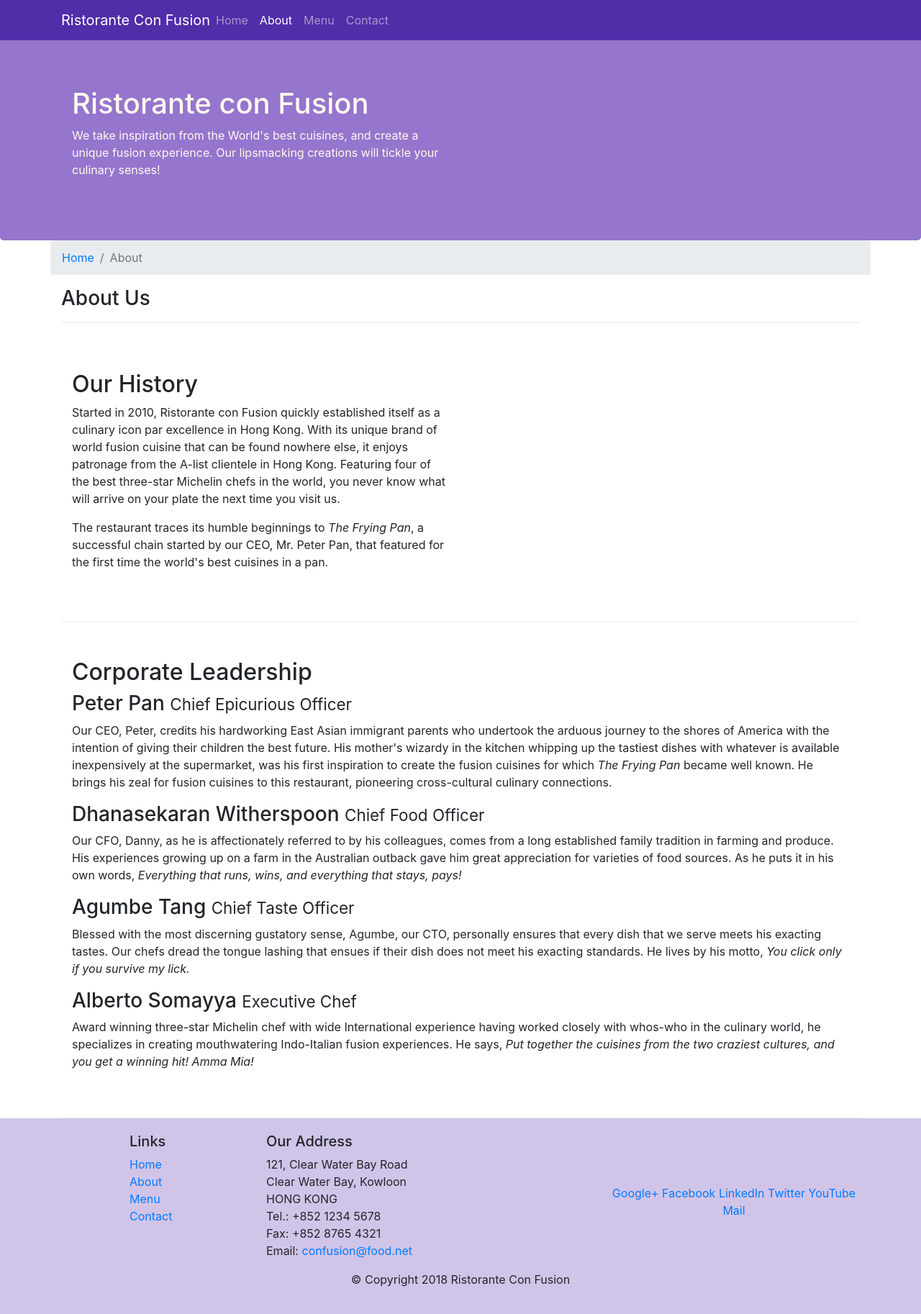
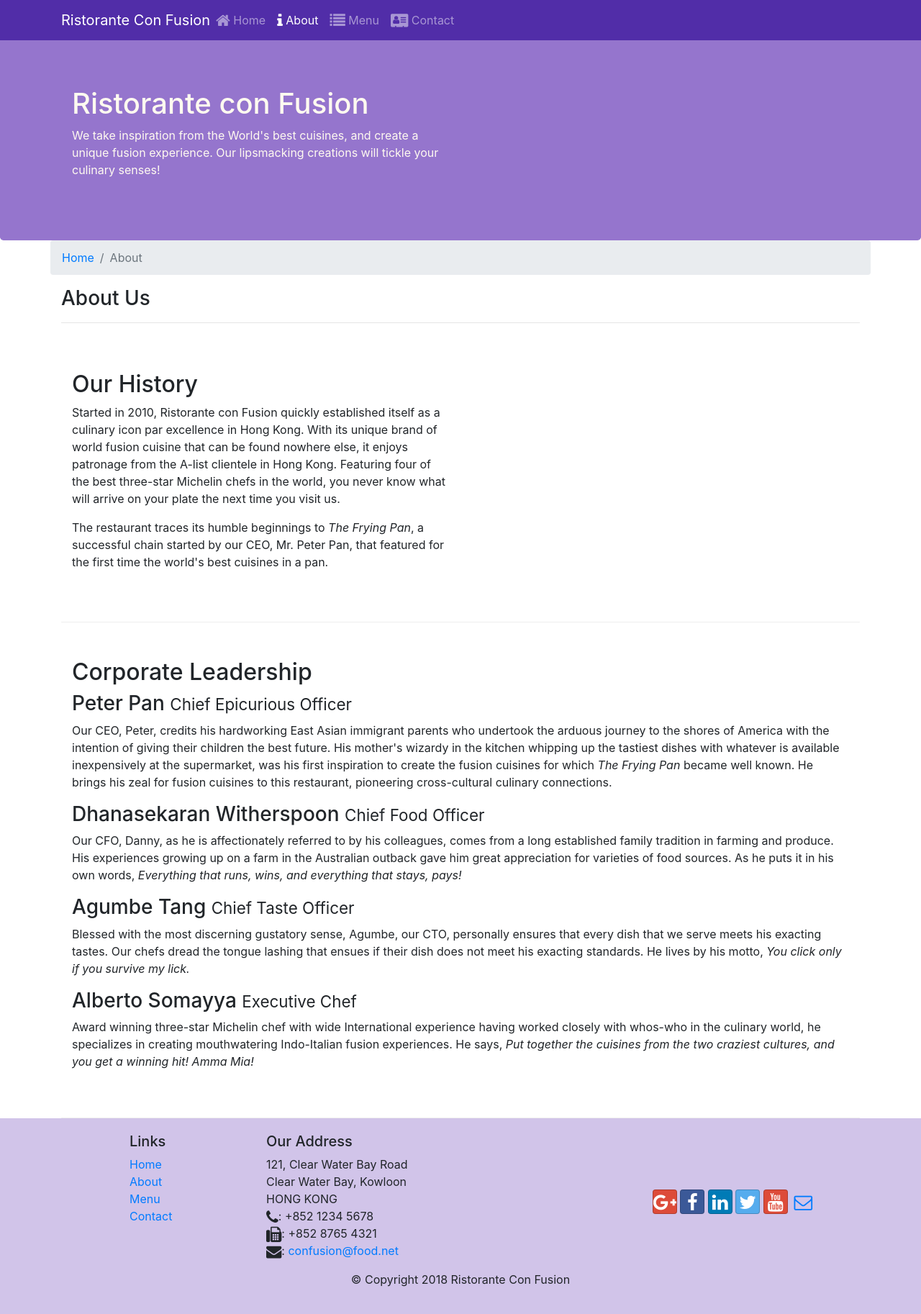
Before and after one commit to munikarmanish/coursera-bootstrap-confusion, a website: page aboutus.html in a window 1280 px wide. Shown: the whole page at 72% size. Drawn offline with nearby package versions, Linux system fonts and the light colour scheme.

Commit message:
font-awesome and social icons

```diff
--- a/aboutus.html
+++ b/aboutus.html
@@ -11,6 +11,9 @@
 
   <!-- Bootstrap CSS -->
   <link rel="stylesheet" href="node_modules/bootstrap/dist/css/bootstrap.min.css">
+  <link rel="stylesheet" href="node_modules/font-awesome/css/font-awesome.min.css">
+  <link rel="stylesheet" href="node_modules/bootstrap-social/bootstrap-social.css">
+  <!-- Custom CSS -->
   <link rel="stylesheet" href="css/styles.css">
 </head>
 
@@ -24,10 +27,10 @@
       <a class="navbar-brand mr-auto" href="/">Ristorante Con Fusion</a>
       <div class="collapse navbar-collapse" id="Navbar">
         <ul class="navbar-nav mr-auto">
-          <li class="nav-item"><a href="/" class="nav-link">Home</a></li>
-          <li class="nav-item active"><a href="/aboutus.html" class="nav-link">About</a></li>
-          <li class="nav-item"><a href="#" class="nav-link">Menu</a></li>
-          <li class="nav-item"><a href="#" class="nav-link">Contact</a></li>
+          <li class="nav-item"><a href="/" class="nav-link"><i class="fa fa-home fa-lg"></i> Home</a></li>
+          <li class="nav-item active"><a href="/aboutus.html" class="nav-link"><i class="fa fa-info fa-lg"></i> About</a></li>
+          <li class="nav-item"><a href="#" class="nav-link"><i class="fa fa-list fa-lg"></i> Menu</a></li>
+          <li class="nav-item"><a href="#" class="nav-link"><i class="fa fa-address-card fa-lg"></i> Contact</a></li>
         </ul>
       </div>
     </div>
@@ -136,20 +139,19 @@
             121, Clear Water Bay Road
             <br> Clear Water Bay, Kowloon
             <br> HONG KONG
-            <br> Tel.: +852 1234 5678
-            <br> Fax: +852 8765 4321
-            <br> Email:
-            <a href="mailto:confusion@food.net">confusion@food.net</a>
+            <br> <i class="fa fa-phone fa-lg"></i>: +852 1234 5678
+            <br> <i class="fa fa-fax fa-lg"></i>: +852 8765 4321
+            <br> <i class="fa fa-envelope fa-lg"></i>: <a href="mailto:confusion@food.net">confusion@food.net</a>
           </address>
         </div>
         <div class="col-12 col-sm-4 align-self-center">
           <div class="text-center">
-            <a href="http://google.com/+">Google+</a>
-            <a href="http://www.facebook.com/profile.php?id=">Facebook</a>
-            <a href="http://www.linkedin.com/in/">LinkedIn</a>
-            <a href="http://twitter.com/">Twitter</a>
-            <a href="http://youtube.com/">YouTube</a>
-            <a href="mailto:">Mail</a>
+            <a href="http://google.com/+" class="btn btn-social-icon btn-google"><i class="fa fa-google-plus fa-lg"></i></a>
+            <a href="http://www.facebook.com/profile.php?id=" class="btn btn-social-icon btn-facebook"><i class="fa fa-facebook fa-lg"></i></a>
+            <a href="http://www.linkedin.com/in/" class="btn btn-social-icon btn-linkedin"><i class="fa fa-linkedin fa-lg"></i></a>
+            <a href="http://twitter.com/" class="btn btn-social-icon btn-twitter"><i class="fa fa-twitter fa-lg"></i></a>
+            <a href="http://youtube.com/" class="btn btn-social-icon btn-google"><i class="fa fa-youtube fa-lg"></i></a>
+            <a href="mailto:" class="btn btn-social-icon"><i class="fa fa-envelope-o fa-lg"></i></a>
           </div>
         </div>
       </div>
--- a/package.json
+++ b/package.json
@@ -15,6 +15,8 @@
   },
   "dependencies": {
     "bootstrap": "^4.0.0",
+    "bootstrap-social": "^5.1.1",
+    "font-awesome": "^4.7.0",
     "jquery": "^3.3.1",
     "popper.js": "^1.12.9"
   }
```
Also changed, not shown: index.html (+16 -14 lines).
